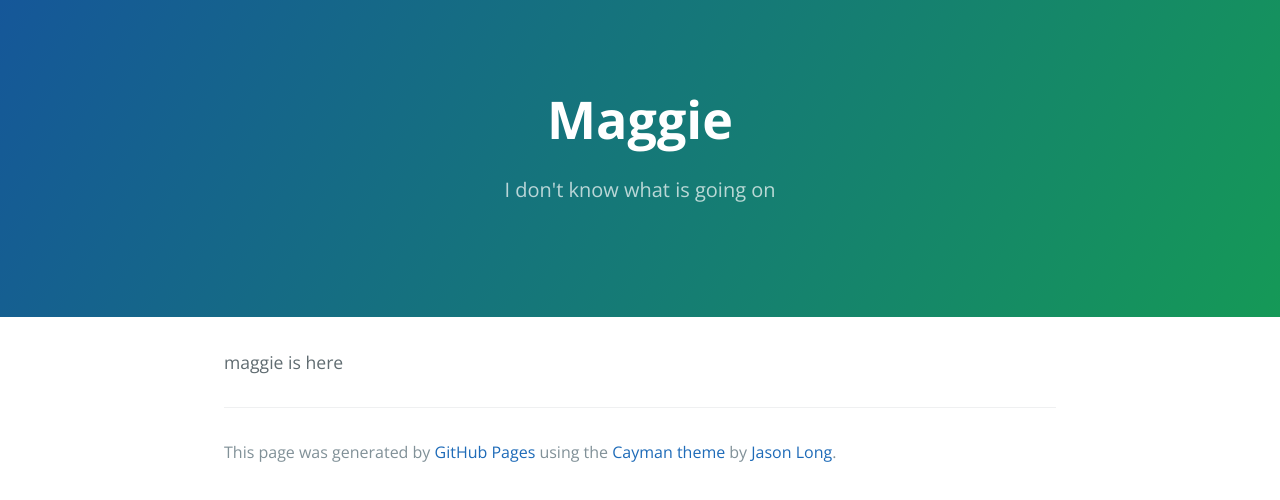
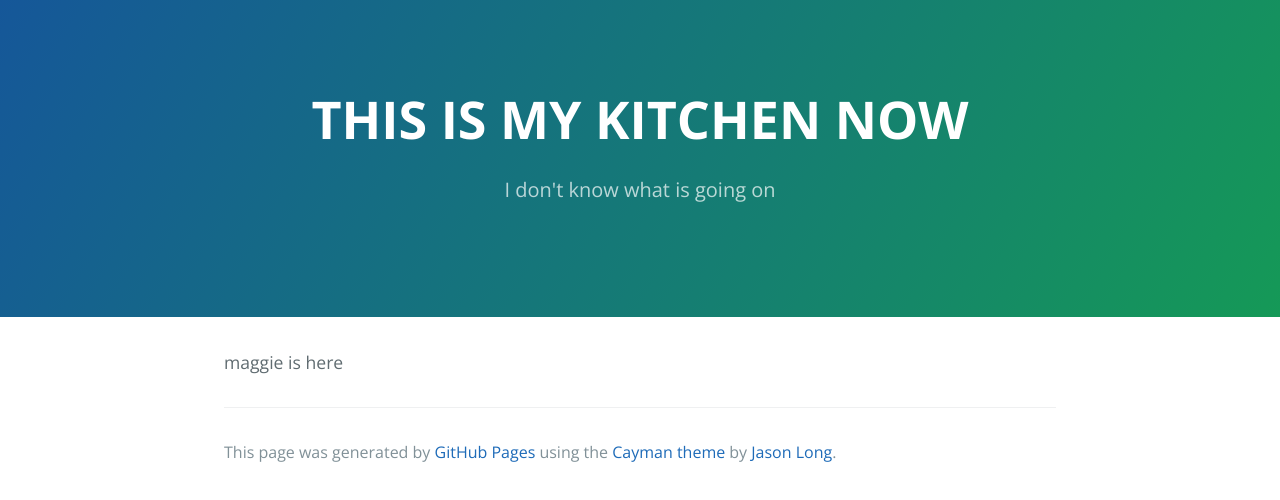
Before and after one commit to maggieg28381/maggieg28381.github.io, a plain HTML site: page index.html in a window 1280 px wide. Drawn offline with nearby package versions, Linux system fonts and the light colour scheme.

Commit message:
Update index.html

```diff
--- a/index.html
+++ b/index.html
@@ -11,7 +11,7 @@
   </head>
   <body>
     <section class="page-header">
-      <h1 class="project-name">Maggie</h1>
+      <h1 class="project-name">THIS IS MY KITCHEN NOW</h1>
       <h2 class="project-tagline">I don't know what is going on</h2>
     </section>
 
```
